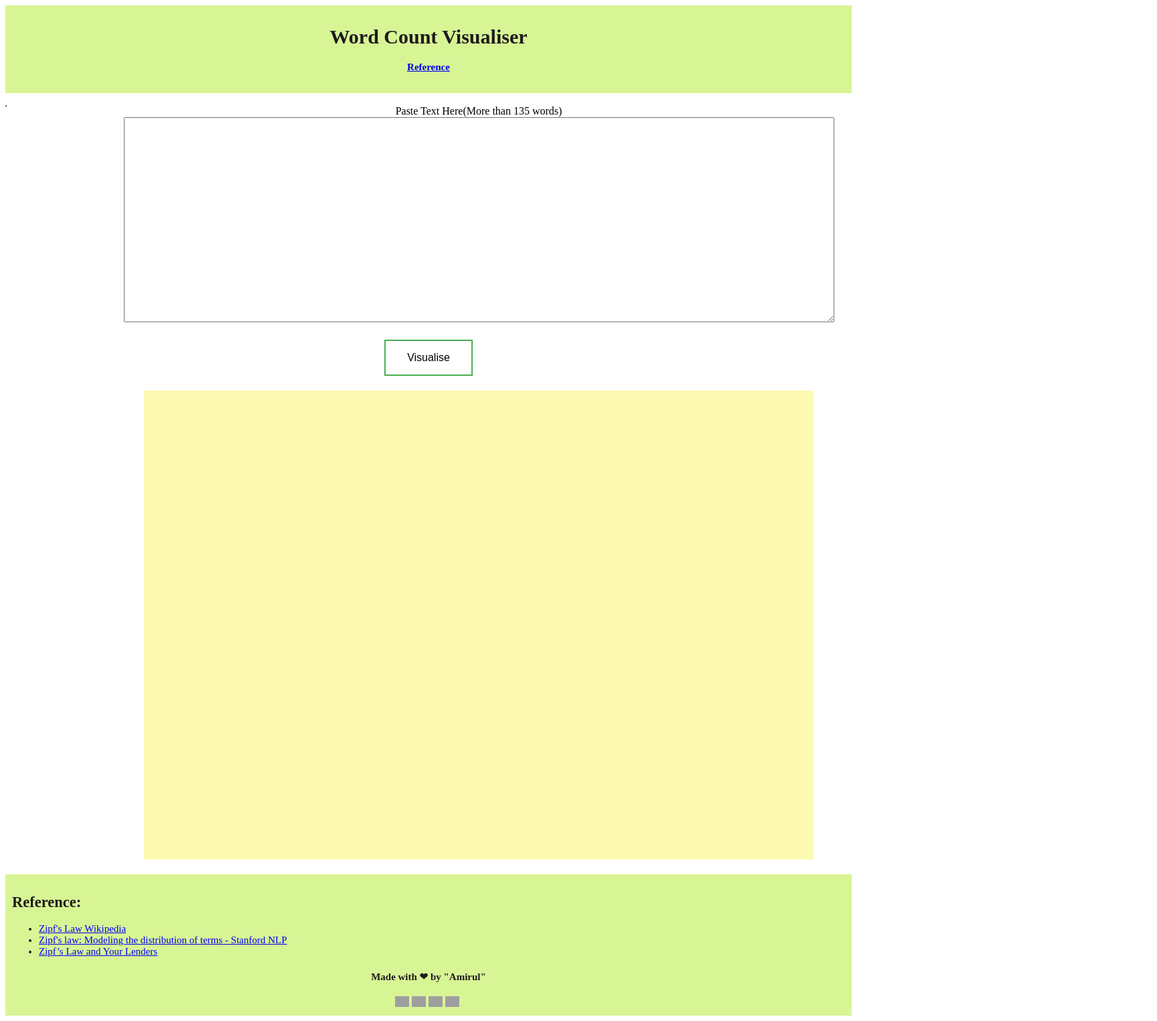
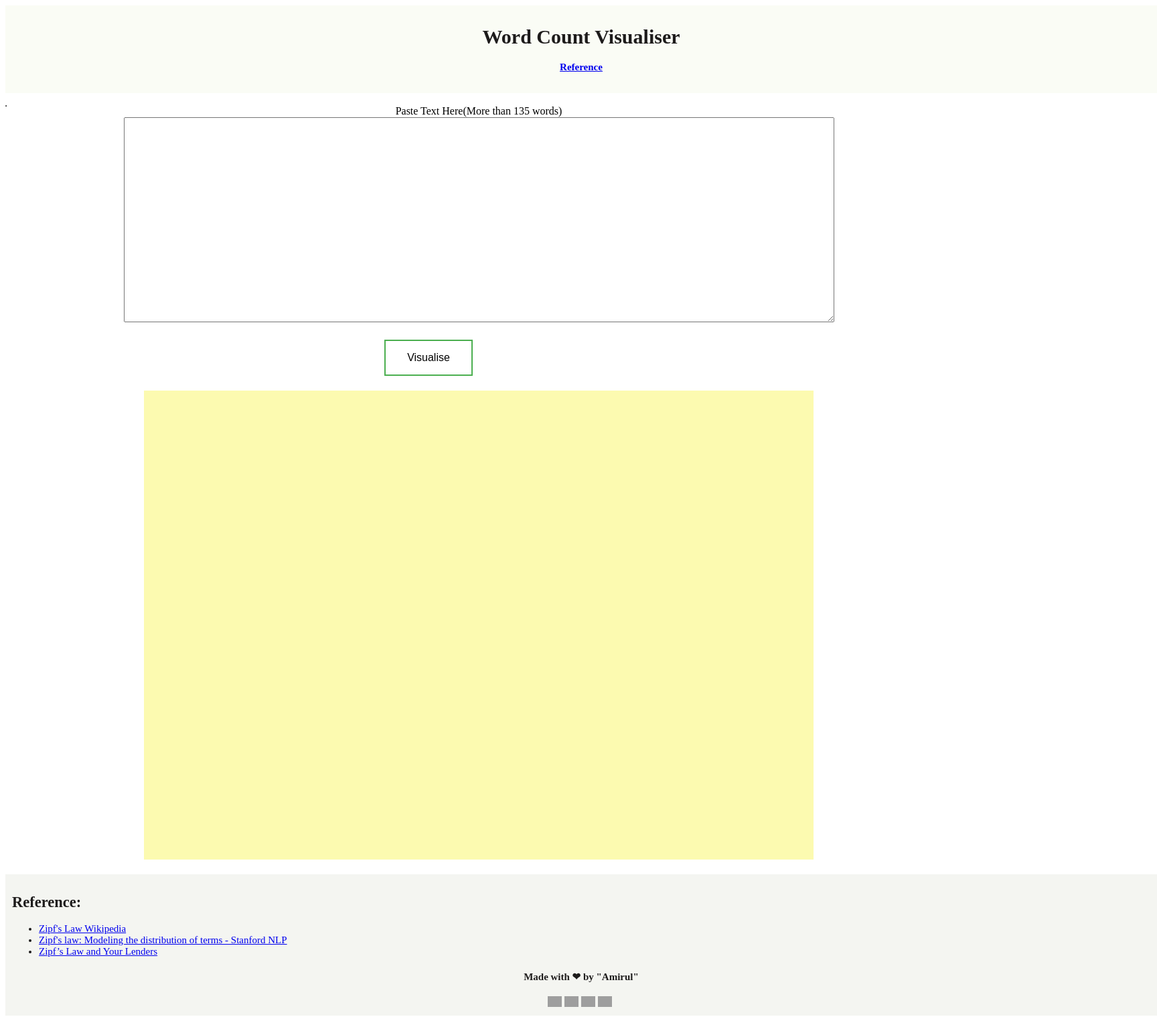
Before and after one commit to iamirulofficial/wcVis-ZipfsLaw, a plain HTML site: page index.html in a window 1280 px wide. Shown: the whole page at 67% size, 1728 px wide, since content can reach past the window. Drawn offline with Linux system fonts and the light colour scheme; grey boxes are pictures that could not be loaded.

Commit message:
fix apex view c#03

```diff
--- a/assets/style.css
+++ b/assets/style.css
@@ -1,8 +1,9 @@
 header {
-    background-color: rgb(216, 245, 150);
+    background-color: rgb(250, 252, 245);
     padding: 10px;
     text-align: center;
     font-size: 15px;
+    width: 1700px;
     color: rgb(29, 27, 27);
   }
 #tblWordCount {
@@ -19,9 +20,10 @@ header {
     background-color: rgb(252, 250, 176);
   }
   footer{
-    background-color: rgb(216, 245, 150);
+    background-color: rgb(244, 245, 241);
     padding: 10px;
     font-size: 15px;
+    width: 1700px;
     color: rgb(29, 27, 27);
   }
   #btnVis {
```
